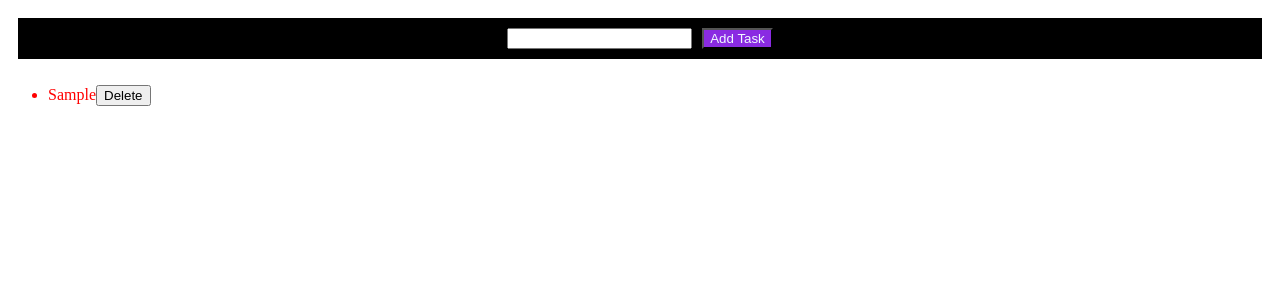
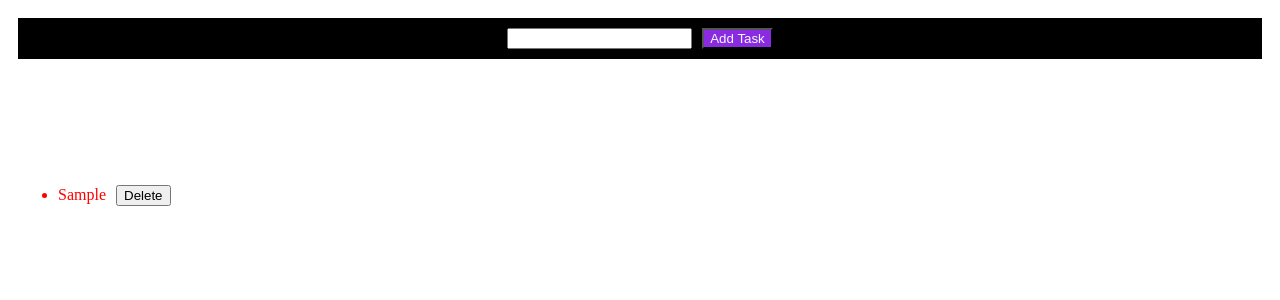
Before and after one commit to dark-N00B/ReactToDoList, a React (Create React App) app: page / in a window 1280 px wide. Both pictures are taken after typing "Sample" into the empty fields and a click on the button "Add Task". Shown: the top 300 px of the page. Built offline with nearby package versions, Linux system fonts and the light colour scheme.

Commit message:
Delete Button Added

```diff
--- a/src/App.js
+++ b/src/App.js
@@ -7,6 +7,14 @@ export default function App() {
 
     const [task, setTask] = useState('')
     const [todoList, setTodoList] = useState([])
+
+    function onDelete(i) {
+        const newList = todoList.filter(function (task, index) {
+            return index!==i;
+        });
+
+        setTodoList(newList);
+    }
 
     return (
         <div class="main">
@@ -30,9 +38,9 @@ export default function App() {
                 <ul>
                     {todoList.map((task, i) => {
                         return (
-                            <li key={i}>
+                            <li class="task" key={i}>
                                 {task}
-                                <button>Delete</button>
+                                <button class="delBtn" onClick={function () {onDelete(i)}}>Delete</button>
                             </li>
 
                         );
--- a/src/style.css
+++ b/src/style.css
@@ -27,4 +27,13 @@ h1, p {
 
 .taskList {
   color: red;
+  padding-top: 100px;
 }
+
+.delBtn {
+  margin-left: 10px;
+}
+
+.task {
+  margin: 10px;
+}
```
